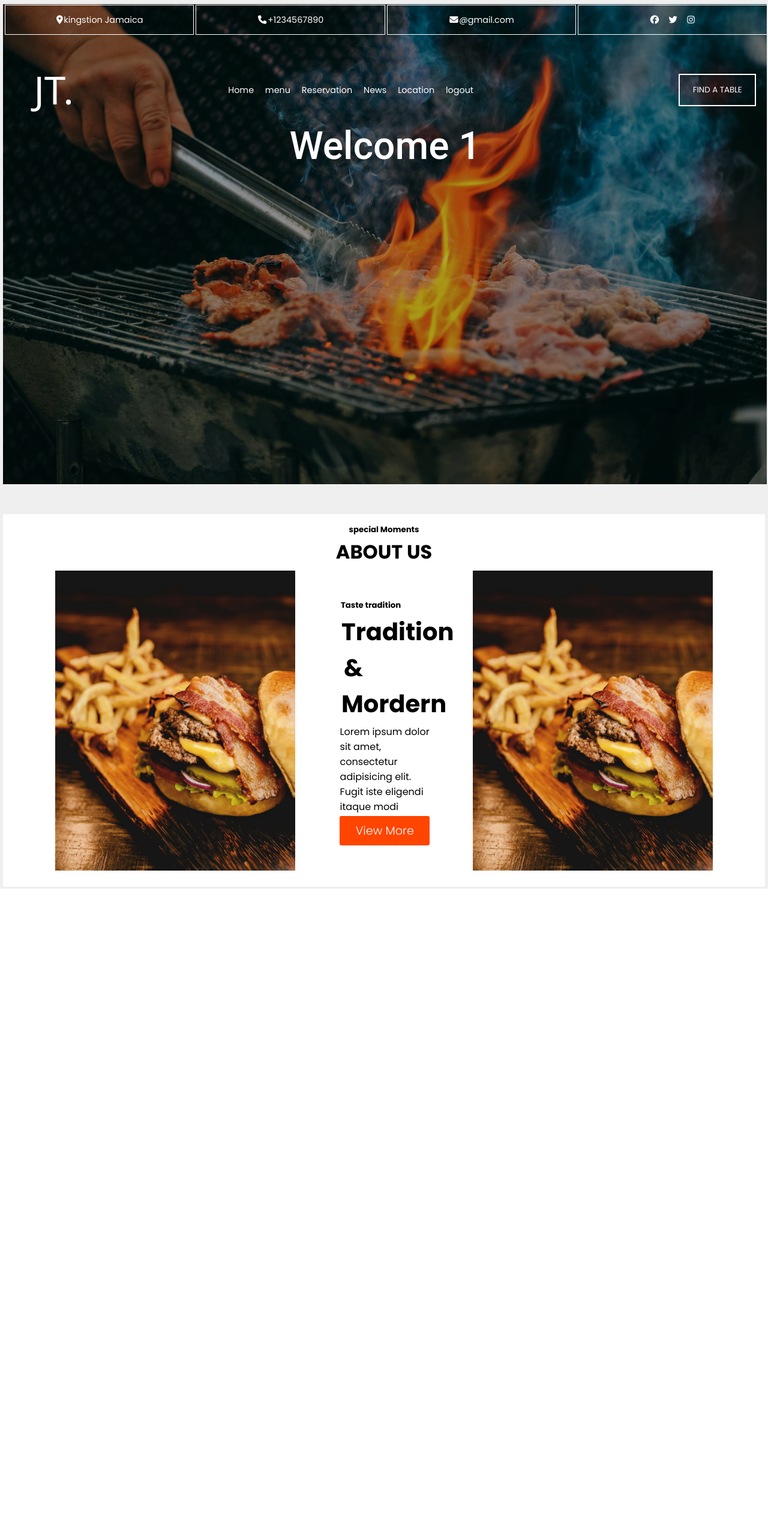
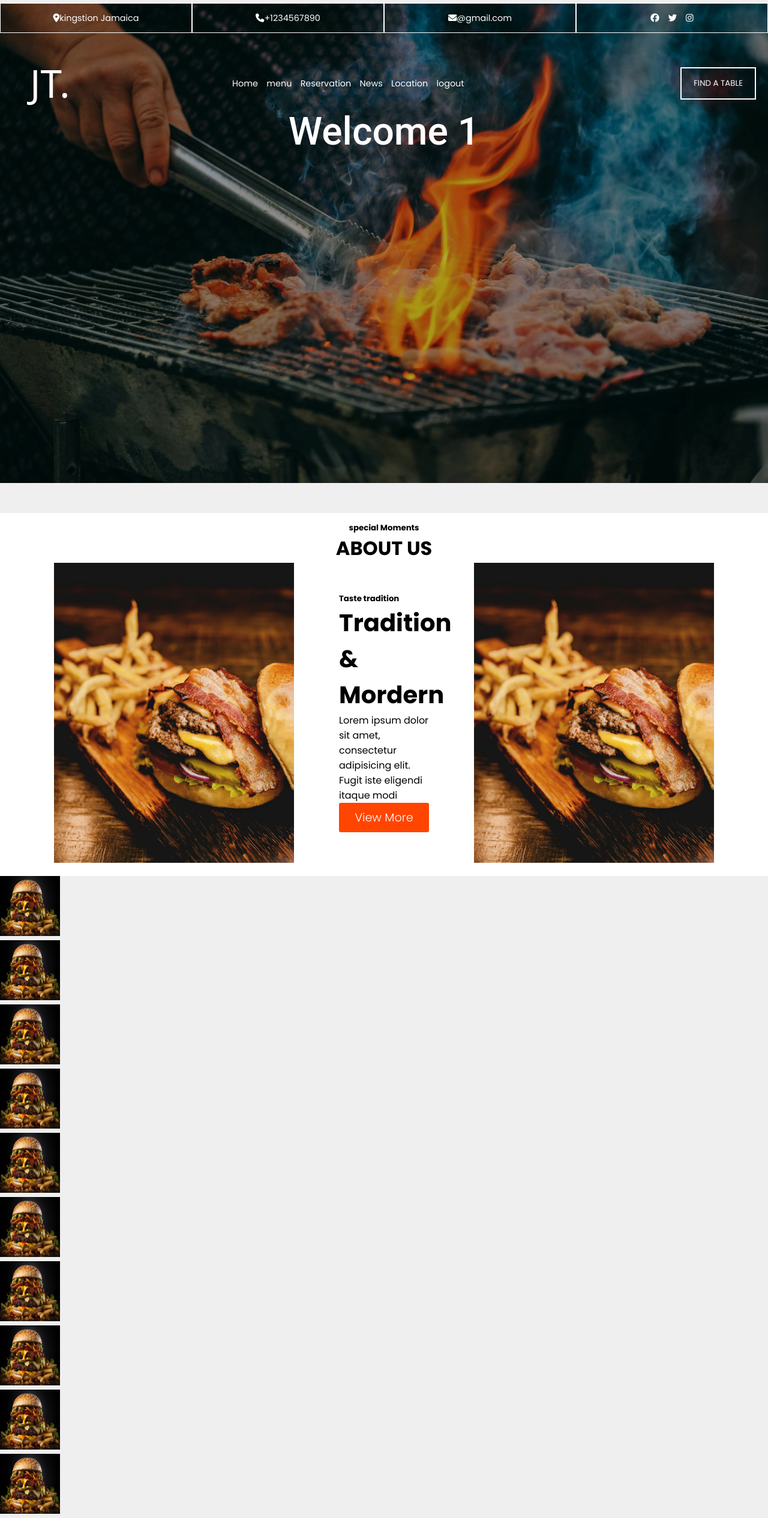
Before and after one commit to keneil2/BYTE, a PHP site: page /app/views/homepage.php in a window 1280 px wide. Shown: the whole page at 60% size. Before the commit the page ends 1481 px from the top, so only its background shows below. Run offline with PHP 8.4, Linux system fonts and the light colour scheme; the visitor is signed in with stand-in values (Sample User, id 1); some libraries are stand-ins or nearby versions; some web fonts are replaced.

Commit message:
added a menu section and working on the crud for admin

```diff
--- a/app/views/homepage.php
+++ b/app/views/homepage.php
@@ -17,7 +17,7 @@ if (isset($_COOKIE['userName'])){
         setcookie('redirect_from_homepage','you have to login or signup first', time()+12,'/');
         exit;
     }
-require "layout/navbar.view.php";
+require_once "layout/navbar.view.php";
  ?>
  <div class="about-us">
  <center><h5>special Moments</h5>
@@ -40,5 +40,6 @@ require "layout/navbar.view.php";
     </div>
 </div>
  </div>
+ <?php require_once "layout\menu.php";?>
 </body>
 </html>
--- /dev/null
+++ b/app/views/layout/menu.php
@@ -0,0 +1,36 @@
+<link rel="stylesheet" href="public/css/menu.css">
+<section class="menu-section">
+    <div class="item">
+        <img src="public\css\img\burger.jpg">
+    </div>
+    <div class="item">
+        <img src="public\css\img\burger.jpg">
+    </div>
+    <div class="item">
+        <img src="public\css\img\burger.jpg">
+    </div>
+    <div class="item">
+        <img src="public\css\img\burger.jpg">
+    </div>
+    <div class="item">
+        <img src="public\css\img\burger.jpg">
+    </div>
+    <div class="item">
+        <img src="public\css\img\burger.jpg">
+    </div>
+    <div class="item">
+        <img src="public\css\img\burger.jpg">
+    </div>
+    <div class="item">
+        <img src="public\css\img\burger.jpg">
+    </div>
+
+    <div class="item">
+        <img src="public\css\img\burger.jpg">
+    </div>
+
+    <div class="item">
+        <img src="public\css\img\burger.jpg">
+    </div>
+
+</section>
--- /dev/null
+++ b/public/css/menu.css
@@ -0,0 +1,9 @@
+*{
+  margin:0;
+  padding:0;
+  box-sizing:border-box;
+}
+img{
+    width: 100px;
+    height:100px;
+}
```
Also changed, not shown: app/controllers/admin-delete.controller.php (added), app/controllers/admin-update.controller.php (added).
